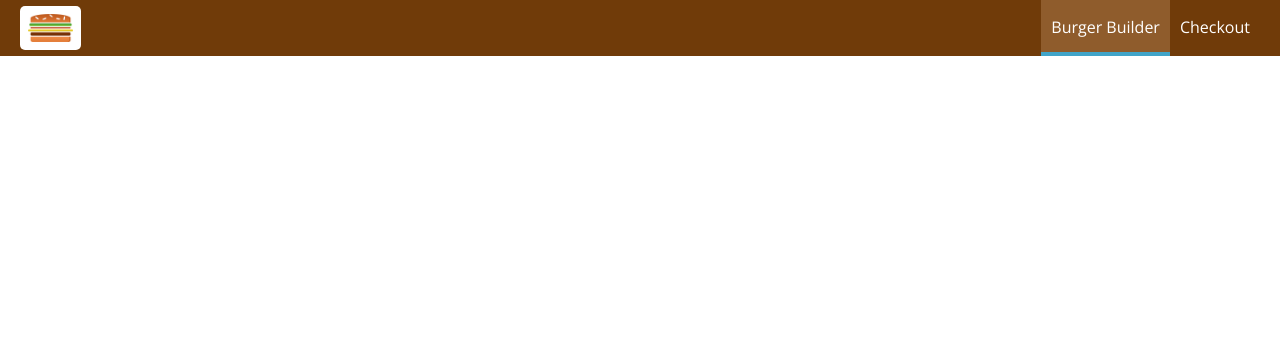
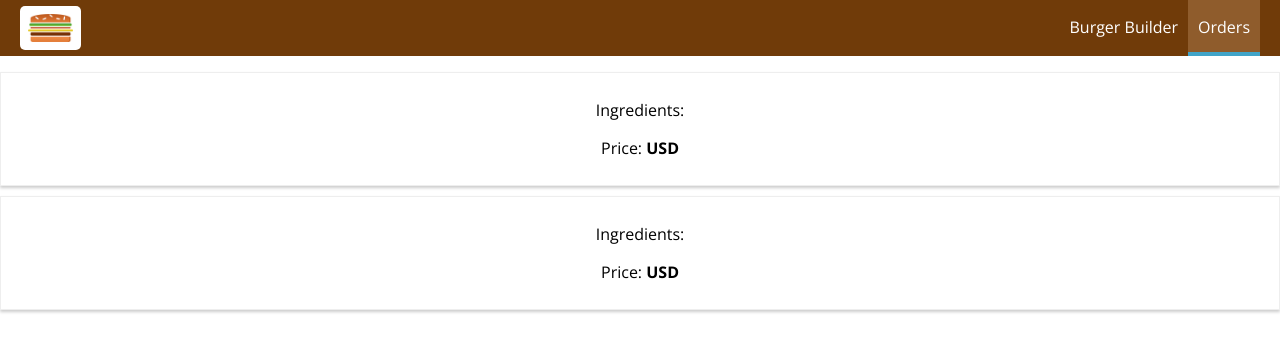
Before and after one commit to Marcosvnzla/React-course, a React (Create React App) app in the folder burger-builder/: page /orders in a window 1280 px wide. Shown: the top 352 px of the page. Built offline with nearby package versions, Linux system fonts and the light colour scheme; no server answers.

Commit message:
added orders page

```diff
--- a/burger-builder/src/App.js
+++ b/burger-builder/src/App.js
@@ -4,12 +4,14 @@ import './App.css';
 import Layout from './components/Layout/Layout';
 import BurgerBuilder from './containers/BurgerBuilder/BurgerBuilder';
 import Checkout from './containers/Checkout/Checkout';
+import Orders from './containers/Orders/Orders';
 
 function App() {
   return (
     <div className="App">
       <Layout>
         <Route path="/" exact component={BurgerBuilder} />
+        <Route path="/orders" component={Orders} />
         <Route path="/checkout" component={Checkout} />
       </Layout>
     </div>
--- a/burger-builder/src/components/Navigation/NavigationItems/NavigationItem/NavigationItem.js
+++ b/burger-builder/src/components/Navigation/NavigationItems/NavigationItem/NavigationItem.js
@@ -1,11 +1,12 @@
 import React from 'react';
+import { NavLink } from 'react-router-dom';
 import styles from './NavigationItem.module.css';
 
 const navigationItem = (props) => (
   <li className={styles.NavigationItem}>
-    <a href={props.link} className={props.active ? styles.active : null} >
+    <NavLink to={props.link} exact activeClassName={styles.active}>
       {props.children}
-    </a>
+    </NavLink>
   </li>
 );
 
--- a/burger-builder/src/components/Navigation/NavigationItems/NavigationItems.js
+++ b/burger-builder/src/components/Navigation/NavigationItems/NavigationItems.js
@@ -4,8 +4,8 @@ import NavigationItem from './NavigationItem/NavigationItem';
 
 const navigationItems = () => (
   <ul className={styles.NavigationItems}>
-    <NavigationItem link="/" active>Burger Builder</NavigationItem>
-    <NavigationItem link="/">Checkout</NavigationItem>
+    <NavigationItem link="/">Burger Builder</NavigationItem>
+    <NavigationItem link="/orders">Orders</NavigationItem>
   </ul>
 );
 
--- /dev/null
+++ b/burger-builder/src/components/Order/Order.js
@@ -0,0 +1,11 @@
+import React from 'react';
+import styles from './Order.module.css';
+
+const order = (props) => (
+  <div className={styles.Order}>
+    <p>Ingredients: </p>
+    <p>Price: <strong>USD {props.totalPrice}</strong></p>
+  </div>
+);
+
+export default order;
--- /dev/null
+++ b/burger-builder/src/components/Order/Order.module.css
@@ -0,0 +1,8 @@
+.Order {
+  box-sizing: border-box;
+  width: 100%;
+  border: 1px solid #eee;
+  box-shadow: 0 2px 3px #ccc;
+  padding: 10px;
+  margin: 10px auto;
+}
--- /dev/null
+++ b/burger-builder/src/containers/Orders/Orders.js
@@ -0,0 +1,37 @@
+import React, { Component } from 'react';
+import axios from 'axios';
+import Order from '../../components/Order/Order';
+import withError from '../../hoc/withError/withError';
+
+class Orders extends Component {
+  state = {
+    orders: [],
+    loading: true
+  }
+
+  componentDidMount() {
+    axios.get('/orders.json')
+    .then(response => {
+      console.log(response.data);
+      const fetchedOrders = [];
+      for (let key in response.data) {
+        fetchedOrders.push({id: key, ...response.data[key]});
+      }
+      this.setState({orders: fetchedOrders, loading: false});
+      console.log(this.state.orders);
+    })
+    .catch(err => {
+      this.setState({loading: false});
+    });
+  }
+  render () {
+    return(
+      <div>
+        <Order />
+        <Order />
+      </div>
+    );
+  }
+}
+
+export default withError(Orders, axios);
```
